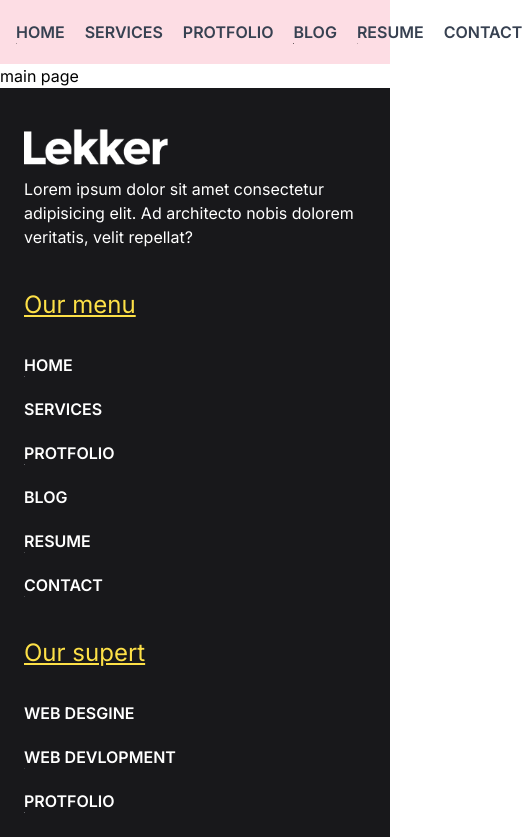
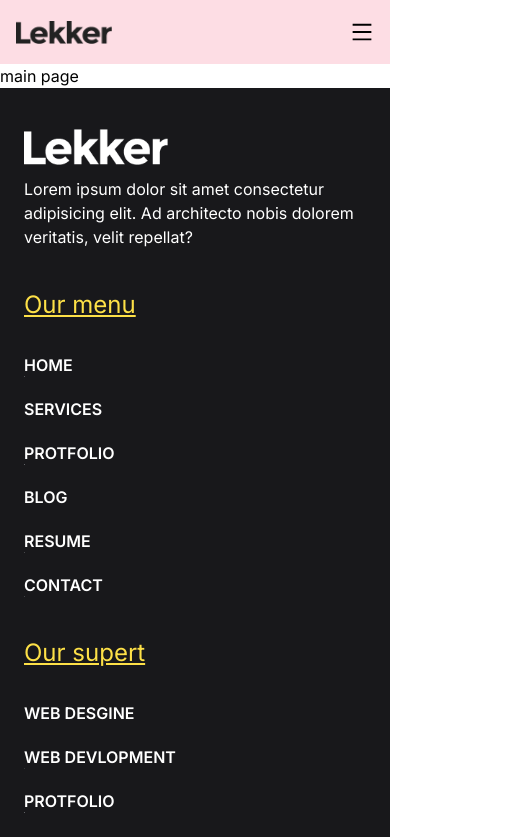
Before and after one commit to sanaullah963/first-Protfolio, a Next.js app: page / in a window 390 px wide. Shown: the top 837 px of the page, 522 px wide, since content can reach past the window. Built offline with nearby package versions, Linux system fonts and the light colour scheme.

Commit message:
smole screen header added

```diff
--- a/src/components/Header.tsx
+++ b/src/components/Header.tsx
@@ -1,10 +1,15 @@
-import React from "react";
+'use client'
+import React, { useState } from "react";
 import Logo from "@/img/logo.png";
 import Image from "next/image";
 import { navlink } from "@/constant/data";
 import Link from "next/link";
-// import Navlink from '@/constant/data'
+import { AiOutlineMenu,AiOutlineClose } from "react-icons/ai";
+
 function Header() {
+  const [show , setShow]=useState(false);
+  console.log(show);
+
   return (
     <main>
       <nav className="w-full h-16 bg-backgroundColor">
@@ -16,7 +21,7 @@ function Header() {
             </Link>
           </div>
           {/* navbar item */}
-          <ul className="flex gap-5 font-semibold text-gray-700 uppercase">
+          <ul className="hidden md:flex gap-5 font-semibold text-gray-700 uppercase">
             {navlink.map((i) => (
               <Link key={i.titel} href={i.link}>
                 <li
@@ -28,6 +33,32 @@ function Header() {
               </Link>
             ))}
           </ul>
+          {/* smole device menu icon */}
+          <div className="inline-block md:hidden"
+          onClick={()=>(setShow(!show))}>
+              <span  className="text-2xl">
+
+                {
+                  show ? <AiOutlineClose/> : <AiOutlineMenu/>
+                }
+              </span>
+          </div>
+          {
+            show && (
+              <ul className="flex flex-col relative top-40 py-5 px-5 bg-black gap-5 font-semibold text-gray-300 uppercase">
+            {navlink.map((i) => (
+              <Link key={i.titel} href={i.link}>
+                <li
+                  className=" text-md hover:text-white cursor-pointer duration-300 relative group overflow-hidden"
+                >
+                  {i.titel}
+                  <span className="h-[1px] w-full bg-white inline-flex absolute -translate-x-[100%] left-0 bottom-0 group-hover:translate-x-0 duration-200 "></span>
+                </li>
+              </Link>
+            ))}
+          </ul>
+            )
+          }
         </div>
       </nav>
     </main>
```
